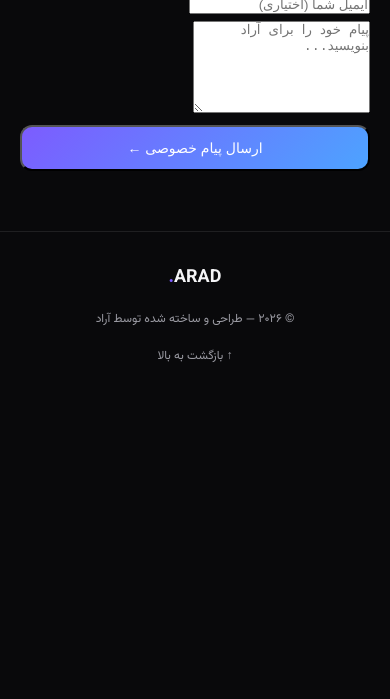
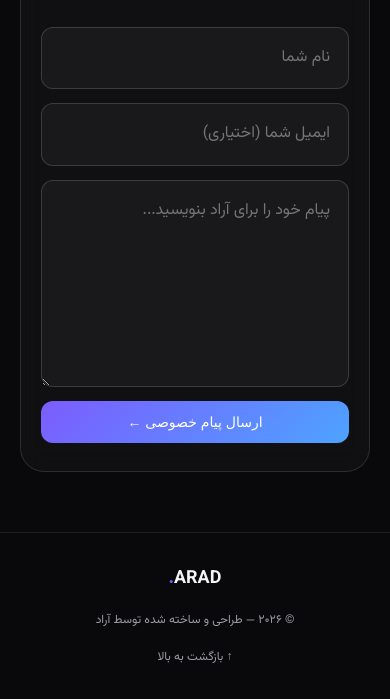
Before and after one commit to harad896-cyber/arad-portfolio, a plain HTML site: page index.html in a window 390 px wide. Shown: the part 7235-7934 px from the top of the page. Before the commit the page ends 7632 px from the top, so only its background shows below. Drawn offline with Linux system fonts and the light colour scheme.

Commit message:
Style support messaging section

```diff
--- a/style.css
+++ b/style.css
@@ -1676,3 +1676,41 @@ footer {
     transform: scale(1.001);
     filter: contrast(1.03) brightness(1.02) saturate(1.02);
 }
+
+
+/* پشتیبانی */
+.support-section { padding-top: 40px; }
+.support-box {
+    max-width: 850px;
+    margin: 40px auto 0;
+    padding: 45px;
+    border: 1px solid var(--border-color, rgba(255,255,255,.12));
+    border-radius: 24px;
+    background: rgba(255,255,255,.03);
+    backdrop-filter: blur(12px);
+}
+.support-box h2 { font-size: clamp(28px, 4vw, 46px); margin-bottom: 14px; }
+.support-box h2 span { color: var(--primary-color, #8b5cf6); }
+.support-box p { opacity: .75; line-height: 1.9; margin-bottom: 30px; }
+.support-form { display: grid; gap: 14px; }
+.support-form input,
+.support-form textarea {
+    width: 100%;
+    padding: 16px 18px;
+    border-radius: 12px;
+    border: 1px solid var(--border-color, rgba(255,255,255,.15));
+    background: rgba(255,255,255,.04);
+    color: inherit;
+    font: inherit;
+    outline: none;
+}
+.support-form input:focus,
+.support-form textarea:focus {
+    border-color: var(--primary-color, #8b5cf6);
+}
+.support-form textarea { resize: vertical; }
+.support-form button { justify-self: start; cursor: pointer; border: none; }
+@media (max-width: 600px) {
+    .support-box { padding: 28px 20px; }
+    .support-form button { width: 100%; justify-content: center; }
+}
```
